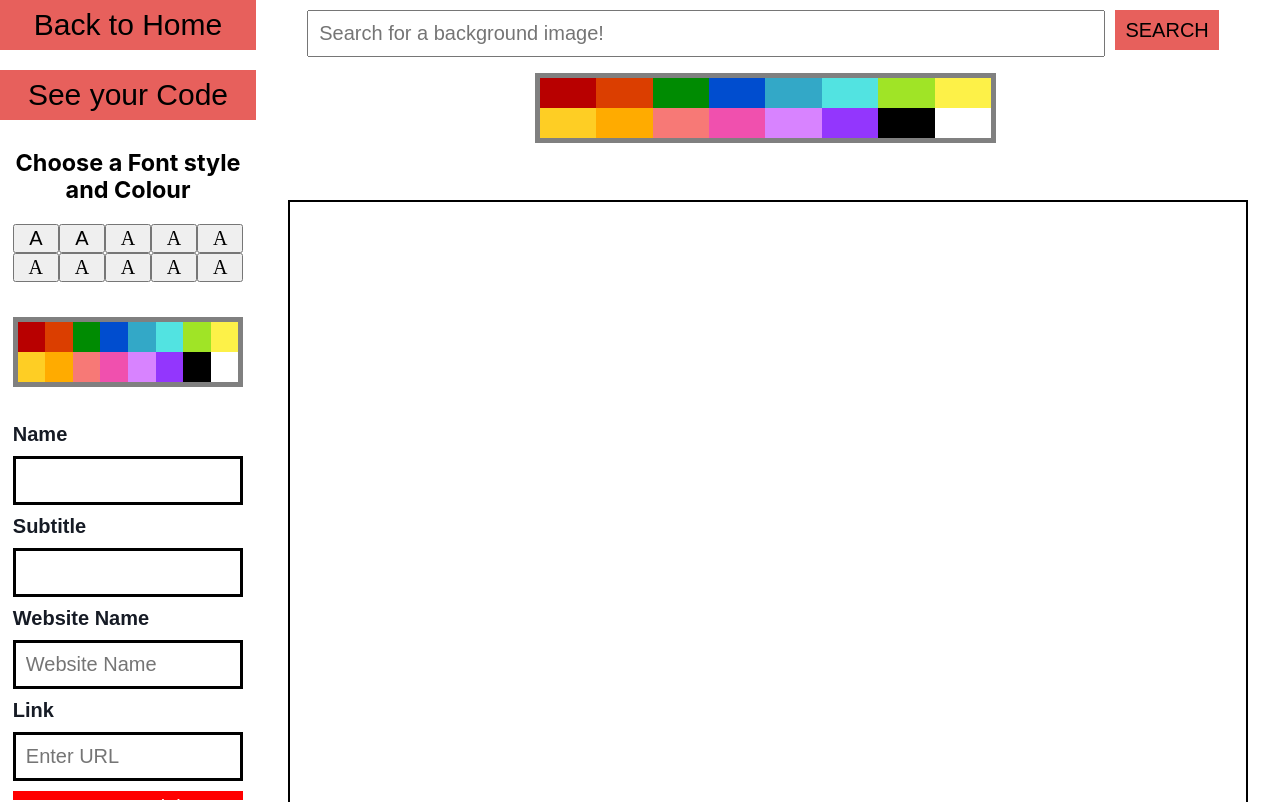
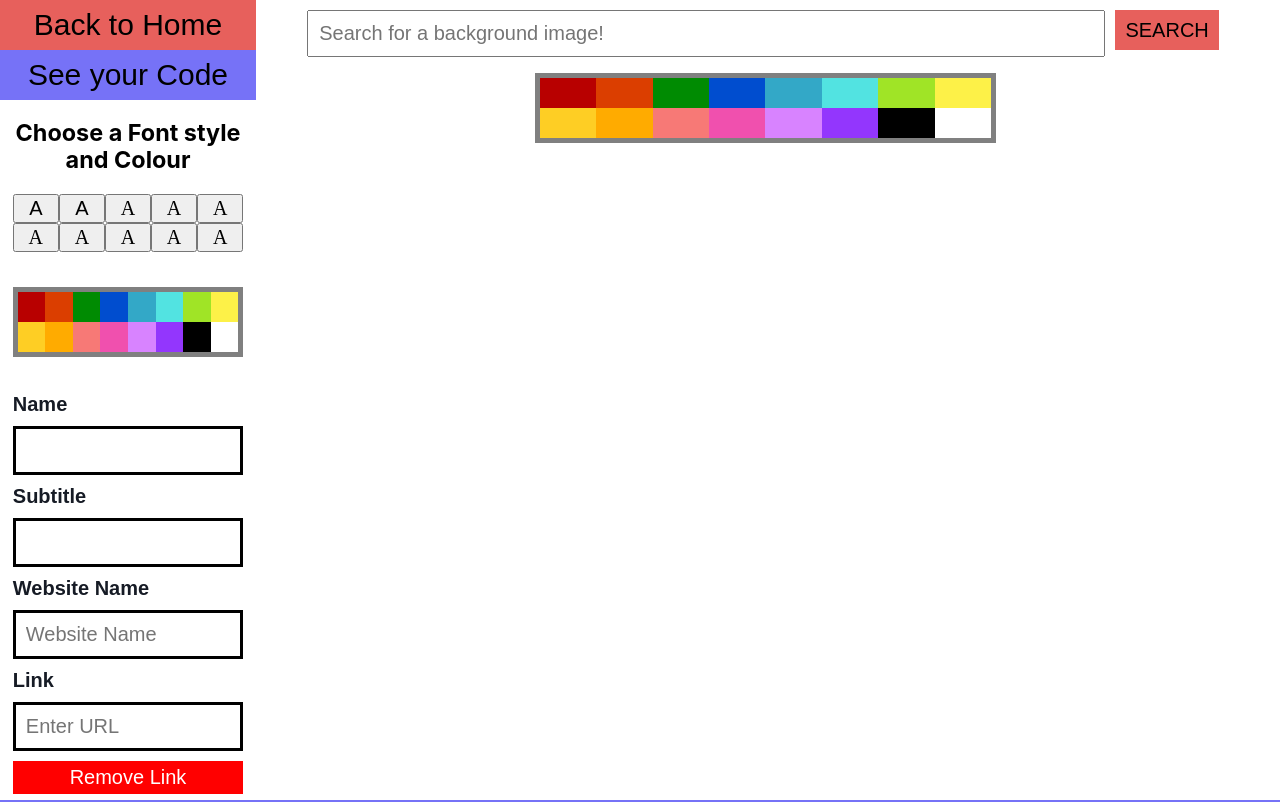
Before and after one commit to Project-Four/webDevInProgress, a React (Create React App) app: page /main in a window 1280 px wide. Shown: the top 802 px of the page. Built offline with nearby package versions, Linux system fonts and the light colour scheme.

Commit message:
changed spacing of buttons

```diff
--- a/src/App.css
+++ b/src/App.css
@@ -454,12 +454,10 @@ a:active {
 
 .previewSection {
     position: relative;
-    border: 2px solid black;
     order: 3;
     width: 75%;
-    height: 80%;
+    height: 75%;
     margin-left: 22.5%;
-    margin-bottom: 50px;
     display: flex;
     align-items: center;
     max-height: 100%;
@@ -497,7 +495,7 @@ a:active {
 .codeLink {
     font-family: 'Fjalla One', sans-serif;
     font-size: 1.5rem;
-    background-color: #E7605C;
+    background-color: #7672F7;
     border: none;
     padding: 10px;
     display: flex;
@@ -505,7 +503,6 @@ a:active {
     align-items: center;
     height: 50px;
     cursor: pointer;
-    margin: 10px 0 10px 0;
 }
 
 .sideBar {
--- a/src/Form.js
+++ b/src/Form.js
@@ -184,12 +184,14 @@ const Form = ({setUserBackground, userText, setUserText, setInputFields, inputFi
 
 
             <section className="sideBarSection">
+                <div className="buttons">
+                    <Link to="/" className='routerLink homeLink'>Back to Home</Link>
 
-                <Link to="/" className='routerLink homeLink'>Back to Home</Link>
+                    <HashLink smooth to="#download" className='codeLink'>See your Code</HashLink>
+                </div>
 
-                <HashLink smooth to="#download" className='codeLink'>See your Code</HashLink>
+                <h3>Choose a Font style and Colour</h3>
 
-                        <h3>Choose a Font style and Colour</h3>
                 <div className='fontOptions'>
                     <button className='barlow' onClick={() => handleFontChange('barlow')}>A</button>
                     <button className='anton' onClick={() => handleFontChange('anton')}>A</button>
```
